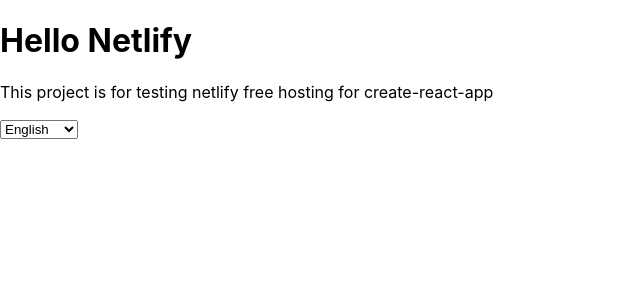
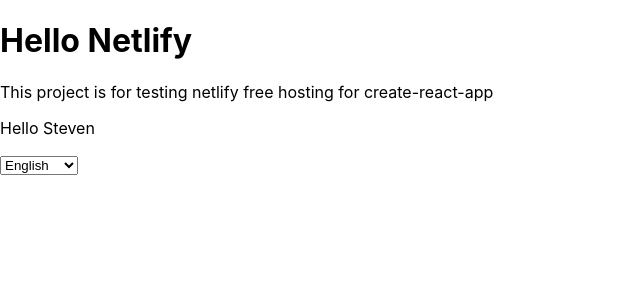
Before and after one commit to kksmiles/test-netlify-hosting, a React (Create React App) app: page / in a window 1280 px wide. Shown: the top 300 px of the page, without its empty margins (0-640 px from the left). Built offline with nearby package versions, Linux system fonts and the light colour scheme.

Commit message:
Test for interview

```diff
--- a/src/Components/Page.js
+++ b/src/Components/Page.js
@@ -10,6 +10,7 @@
     <div>
       <h1> {content[lang]['title']} </h1>
       <p> {content[lang]['paragraph']} </p>
+      <p> Hello Steven </p>
     </div>
   )
 }
```
